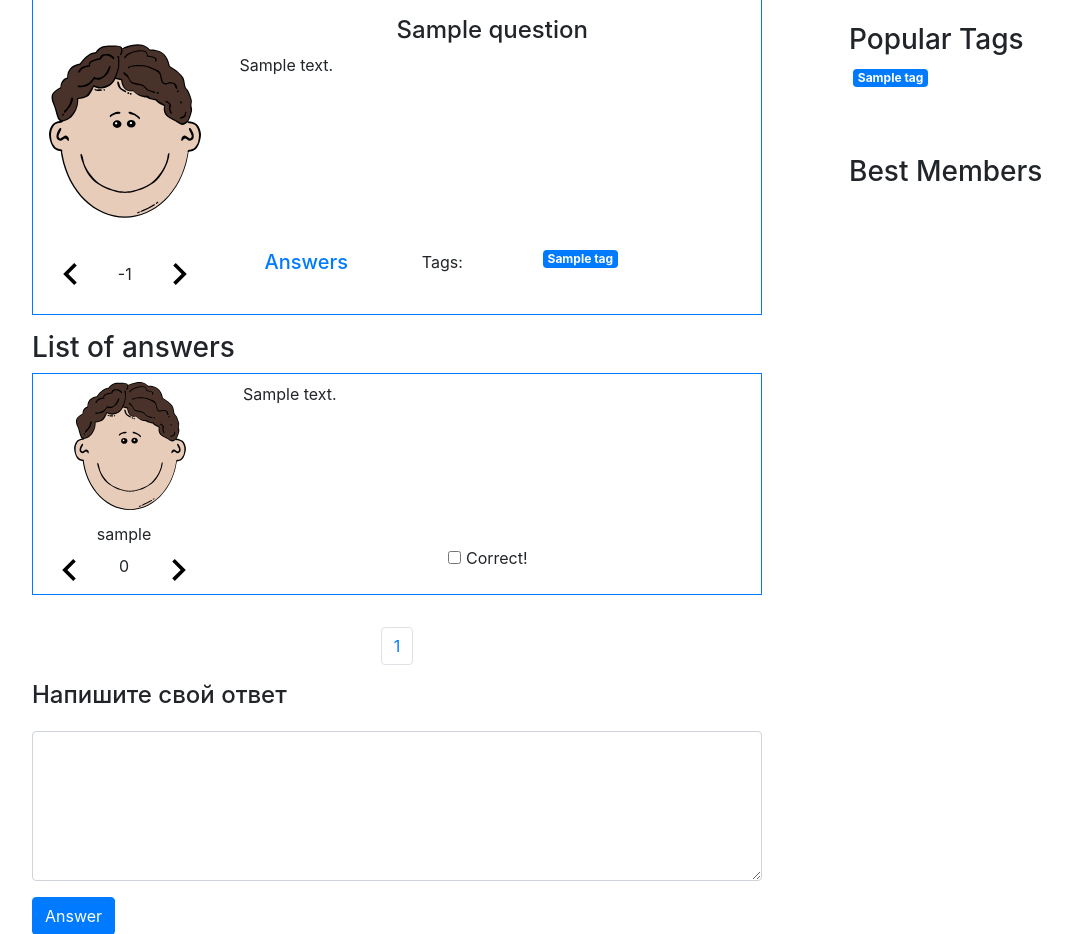
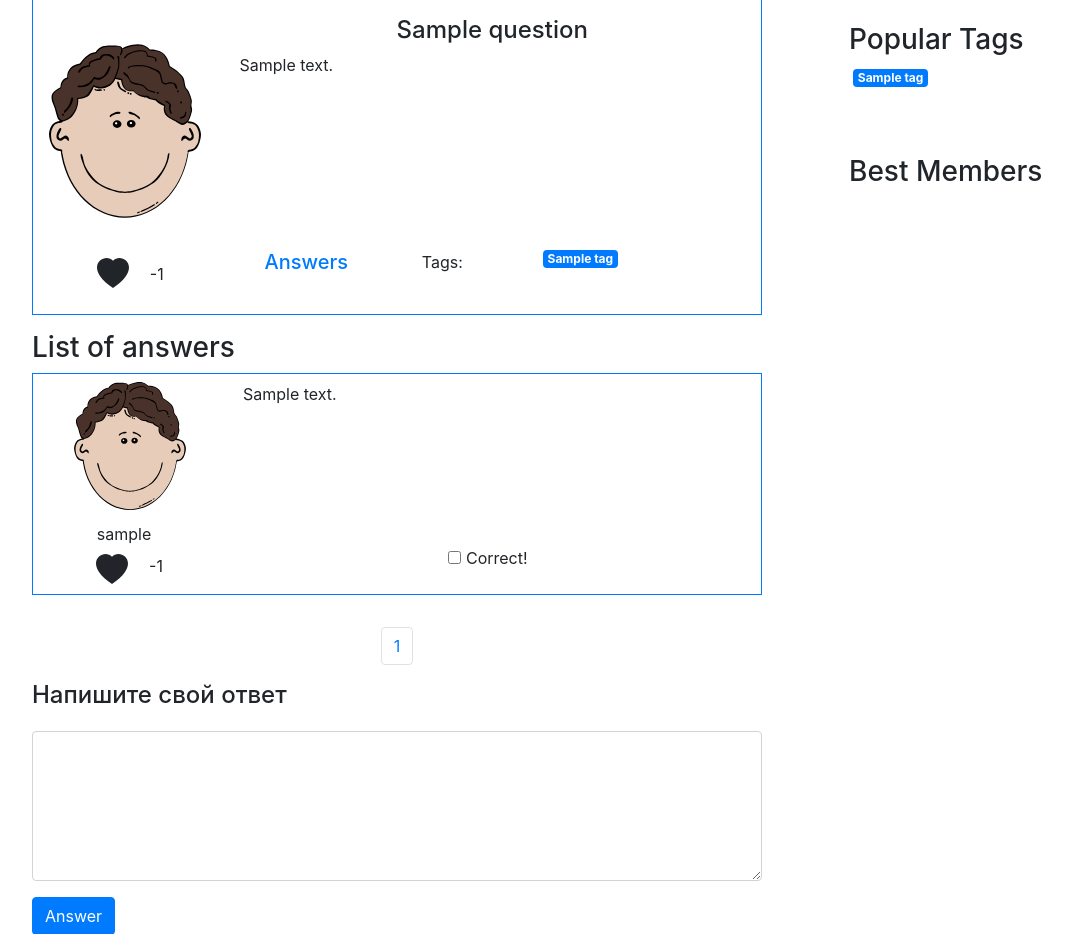
Before and after one commit to Talkytitan5127/CrazyAsker, a Django app: page /question/1/ in a window 1280 px wide. Shown: the part 97-1031 px from the top of the page, without its empty margins (53-1125 px from the left). Run offline with Django 3.2, Linux system fonts and the light colour scheme; tables that the repository leaves empty hold one stand-in row (values such as "Sample post"); data that the repository does not hold is empty; some libraries are stand-ins or nearby versions.

Commit message:
add ajax like function

```diff
--- a/public/static/css/style.css
+++ b/public/static/css/style.css
@@ -73,3 +73,11 @@ button.vote-btn {
 .darken-grey-text {
     color: #2E2E2E;
 }
+
+.vote-inc {
+    cursor: pointer;
+}
+
+svg .active {
+    fill: red;
+}
--- a/public/templates/base.html
+++ b/public/templates/base.html
@@ -93,6 +93,7 @@
 
             // like dislike functions
             $('.vote-inc').click(function() {
+                var heart = this;
                 var csrftoken = getCookie('csrftoken');
                 var rating = this.parentNode;
                 var object_id = rating.dataset['object'];
@@ -112,10 +113,13 @@
                     type: 'POST',
                     success: function(json) {
                         let rating_obj = document.getElementById('rating-'+object_id);
-                        if (json['rating'] == null) {
-                            return;
+                        let new_rating = parseInt(json['rating']);
+                        if (new_rating - parseInt(rating_obj.innerText) == 1) {
+                            heart.setAttribute('fill', 'blue');
+                        } else {
+                            heart.setAttribute('fill', 'black');
                         }
-                        rating_obj.innerText = json['rating'];
+                        rating_obj.innerText = new_rating;
                     },
 
                     error: function(json) {
@@ -123,6 +127,8 @@
                         console.log('failed');
                     },
                 });
+
+                console.log();
             });
 
             $('#vote-dec').click(function() {
--- a/public/templates/primitives/one_answer.html
+++ b/public/templates/primitives/one_answer.html
@@ -21,13 +21,11 @@
     <div class="row" id="bottom-row">
     <div class="col-3">
         <div class="text-center row p-2" id="rating-control" data-object="{{ answer.answer_id }}" data-type="answer">
-            <button class="vote-btn vote-inc col-sm-4 col-lg-4 p-0" id="vote-inc">
-                <img class="rating" src="{% static "img/left-arrow.svg" %}" alt="left-arrow">
-            </button>
+            <span class="col-sm-4"></span>
+            <svg class="bi bi-heart-fill vote-inc" width="32px" height="32px" viewBox="0 0 16 16" fill="currentColor" xmlns="http://www.w3.org/2000/svg">
+                  <path fill-rule="evenodd" d="M8 1.314C12.438-3.248 23.534 4.735 8 15-7.534 4.736 3.562-3.248 8 1.314z" clip-rule="evenodd"/>
+            </svg>
             <span class="col-sm-4" id="rating-{{ answer.answer_id }}">{{ answer.rating }}</span>
-            <button class="vote-btn vote-dec col-sm-4 col-lg-4 p-0" id="vote-dec">
-                <img class="rating" src="{% static "img/right-arrow.svg" %}" alt="right-arrow">
-            </button>
         </div>
     </div>
         <div class="col-9 text-center">
--- a/public/templates/primitives/one_question.html
+++ b/public/templates/primitives/one_question.html
@@ -16,13 +16,11 @@
     <div class="row" id="bottom-row">
         <div class="col-3">
             <div class="text-center row p-2" id="rating-control" data-object="{{ question.question_id }}" data-type="question">
-                <button class="vote-btn vote-inc col-sm-4 col-lg-4 p-0" id="vote-inc" data-toggle="tooltip">
-                    <img class="rating" src="{% static "img/left-arrow.svg" %}" alt="left-arrow">
-                </button>
+                <span class="col-sm-4"></span>
+                <svg class="bi bi-heart-fill vote-inc" width="32px" height="32px" viewBox="0 0 16 16" fill="currentColor" xmlns="http://www.w3.org/2000/svg">
+                  <path fill-rule="evenodd" d="M8 1.314C12.438-3.248 23.534 4.735 8 15-7.534 4.736 3.562-3.248 8 1.314z" clip-rule="evenodd"/>
+                </svg>
                 <span class="col-sm-4 p-1" id="rating-{{ question.question_id }}">{{ question.rating }}</span>
-                <button class="vote-btn vote-dec col-sm-4 col-lg-4 p-0" id="vote-dec" data-toggle="tooltip">
-                    <img class="rating" src="{% static "img/right-arrow.svg" %}" alt="right-arrow">
-                </button>
             </div>
         </div>
         <div class="col-3 text-center">
```
Also changed, not shown: public/static/img/heart.svg (added).
